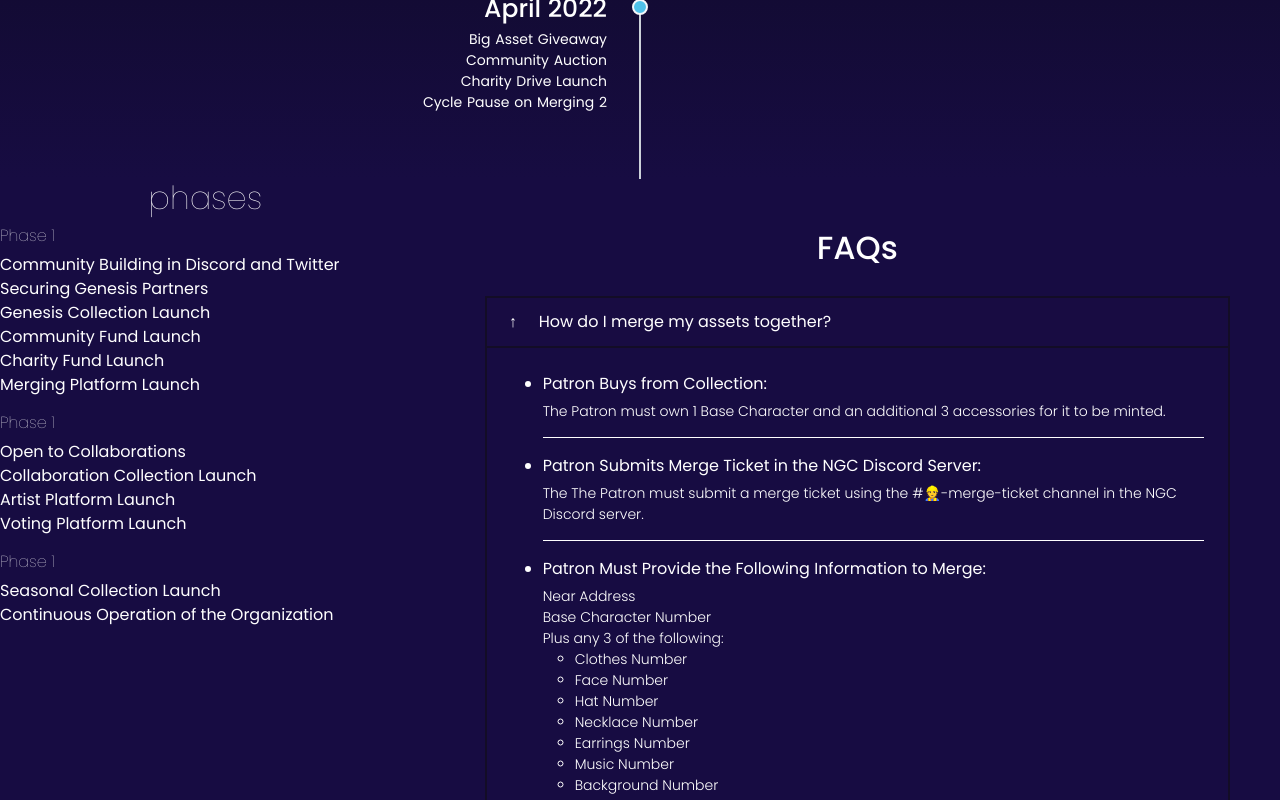
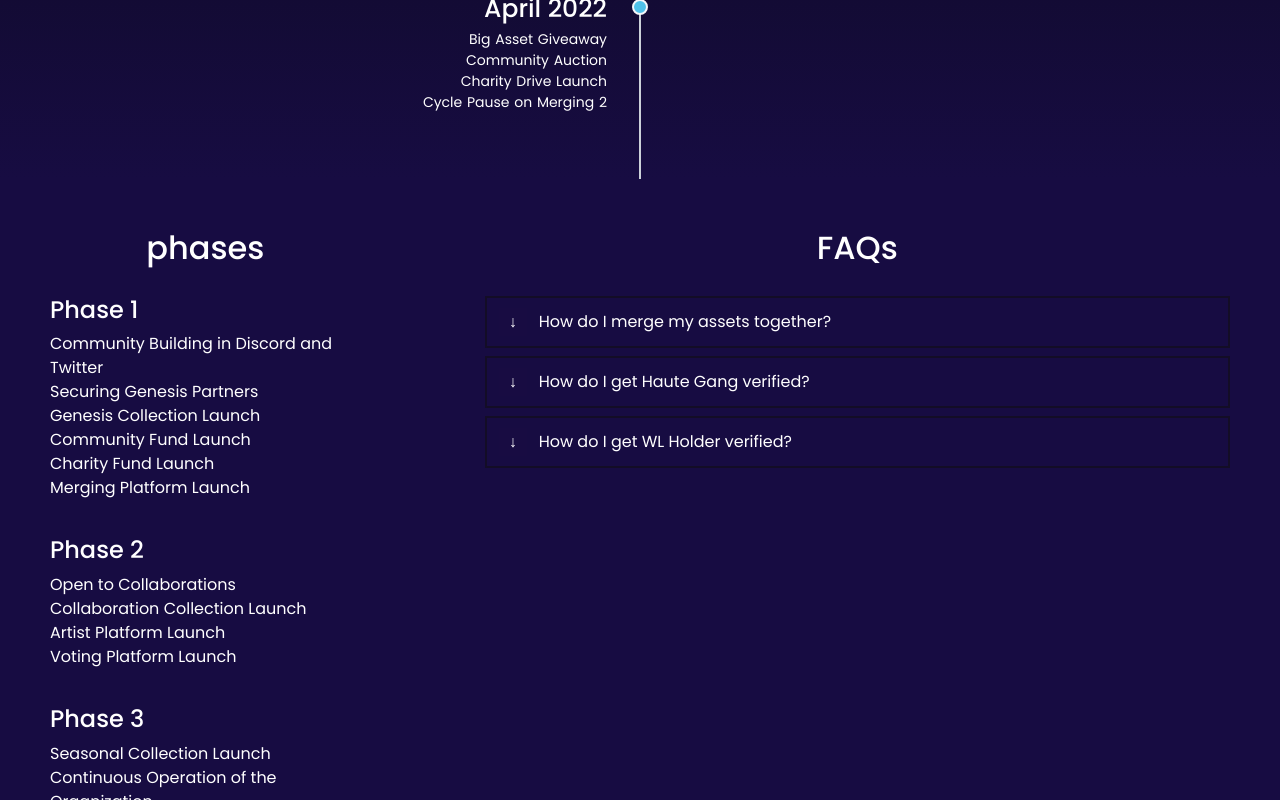
Before and after one commit to fromabby/ngc-landing-page, a React (Create React App) app in the folder frontend/: page / in a window 1280 px wide. Shown: the part 2000-2800 px from the top of the page. Built offline with nearby package versions, Linux system fonts and the light colour scheme; a web font is replaced by a local one.

Commit message:
added phases

```diff
--- a/frontend/src/components/home/Faqs.js
+++ b/frontend/src/components/home/Faqs.js
@@ -15,7 +15,7 @@ const Faqs = () => {
             <Container fluid className='p-0'>
                 <div style={{ background: '#170c42', color: '#fff', padding: '50px' }}>
                     <h3 className="faqs-header">FAQs</h3>
-                    <details open>
+                    <details>
                         <summary>
                             How do I merge my assets together?
                         </summary>
@@ -102,7 +102,7 @@ const Faqs = () => {
                                 <li>
                                 Patron Gets a WL Ticket:<br/>
                                     <p>
-                                    The patron gets a WL Ticket through <a href="https://paras.id/token/x.paras.near::168154">here</a> or through one of our giveaways.
+                                    The patron gets a WL Ticket through <a className="faqs-link" href="https://paras.id/token/x.paras.near::168154">here</a> or through one of our giveaways.
                                     </p>
                                 </li>
                                 <li>
--- a/frontend/src/components/home/Roadmap.js
+++ b/frontend/src/components/home/Roadmap.js
@@ -1,15 +1,15 @@
 import React from 'react'
 import { Container } from 'react-bootstrap'
-// import './roadmap.css'
+import './phases.css'
 
 const Roadmap = () => {
     return (
         <>
             <Container fluid className="p-0">
-                <div>
+                <div className="phases-section">
                     <h3 style={{ color: '#fff', textAlign: 'center' }}>phases</h3>
-                    <div>
-                        <h3 style={{fontSize: '1rem'}}>Phase 1</h3>
+                    <div className="phases">
+                        <h4>Phase 1</h4>
                         <p>
                             Community Building in Discord and Twitter<br />
                             Securing Genesis Partners<br />
@@ -18,88 +18,20 @@ const Roadmap = () => {
                             Charity Fund Launch<br />
                             Merging Platform Launch
                         </p>
-                        <h3 style={{fontSize: '1rem'}}>Phase 1</h3>
+                        <h4>Phase 2</h4>
                         <p>
                             Open to Collaborations<br />
                             Collaboration Collection Launch<br />
                             Artist Platform Launch<br />
                             Voting Platform Launch
                         </p>
-                        <h3 style={{fontSize: '1rem'}}>Phase 1</h3>
+                        <h4>Phase 3</h4>
                         <p>
                             Seasonal Collection Launch<br />
                             Continuous Operation of the Organization
                         </p>
                     </div>
                 </div>
-                {/* <div className="roadmap">
-                    <h1><span>phases</span></h1>
-                    <div className="roadmap-container">
-                        <div className="timeline-block timeline-block-left">
-                            <div className="marker"></div>
-                            <div className="timeline-content">
-                                <h3>Phase 1</h3>
-                                <span>Some work experience</span>
-                                <p>
-                                    Community Building in Discord and Twitter<br />
-                                    Securing Genesis Partners<br />
-                                    Genesis Collection Launch<br />
-                                    Community Fund Launch<br />
-                                    Charity Fund Launch<br />
-                                    Merging Platform Launch
-                                </p>
-                            </div>
-                        </div>
-                        <div className="timeline-block timeline-block-left">
-                            <div className="marker"></div>
-                            <div className="timeline-content">
-                                <h3>Phase 2</h3>
-                                <span>Some work experience</span>
-                                <p>
-                                            Open to Collaborations<br />
-                                    Collaboration Collection Launch<br />
-                                    Artist Platform Launch<br />
-                                    Voting Platform Launch
-                                </p>
-                            </div>
-                        </div>
-
-                        <div className="timeline-block timeline-block-left">
-                            <div className="marker"></div>
-                            <div className="timeline-content">
-                                <h3>Phase 3</h3>
-                                <span>Some work experience</span>
-                                <p>
-                                    Seasonal Collection Launch<br />
-                                    Continuous Operation of the Organization
-                                </p>
-                            </div>
-                        </div>
-                    </div>
-                </div> */}
-                {/* <div>
-                    <h3 style={{ color: '#fff', textAlign: 'center' }}>phases</h3>
-                    <main>
-                        <p>
-                            Community Building in Discord and Twitter<br />
-                            Securing Genesis Partners<br />
-                            Genesis Collection Launch<br />
-                            Community Fund Launch<br />
-                            Charity Fund Launch<br />
-                            Merging Platform Launch
-                        </p>
-                        <p>
-                            Open to Collaborations<br />
-                            Collaboration Collection Launch<br />
-                            Artist Platform Launch<br />
-                            Voting Platform Launch
-                        </p>
-                        <p>
-                            Seasonal Collection Launch<br />
-                            Continuous Operation of the Organization
-                        </p>
-                    </main>
-                </div> */}
             </Container>
         </>
     )
--- a/frontend/src/components/home/faqs.css
+++ b/frontend/src/components/home/faqs.css
@@ -79,3 +79,15 @@ details div ul li p em {
     font-weight: 300;
     font-size: 12px;
 }
+
+.faqs-link {
+    color: inherit;
+    font-weight: 600;
+    text-decoration: none;
+    box-shadow: 0 1px 0 0;
+}
+
+.faqs-link:hover {
+    color: white;
+    box-shadow: 0 3px 0 0;
+}
--- /dev/null
+++ b/frontend/src/components/home/phases.css
@@ -0,0 +1,13 @@
+.phases-section {
+    padding: 50px;
+}
+
+.phases-section h3 {
+    text-align: center;
+    padding-bottom: 20px;
+    font-weight: 500;
+}
+
+.phases p {
+    padding-bottom: 20px;
+}
--- a/frontend/src/components/layout/Header.js
+++ b/frontend/src/components/layout/Header.js
@@ -19,10 +19,9 @@ const Header = () => {
 
                         </Nav>
                         <Nav>
-                            <Nav.Link href="/#idea-section">what we do</Nav.Link>
+                            <Nav.Link href="/">home</Nav.Link>
                             <Nav.Link href="/team">who we are</Nav.Link>
-                            <Nav.Link href="#gallery">gallery</Nav.Link>
-                            <Nav.Link href="#gallery">faqs</Nav.Link>
+                            <Nav.Link href="/gallery" disabled>gallery</Nav.Link>
                             <Nav.Link href="https://paras.id/neargangcouture.near/collections" target="_blank">paras collection</Nav.Link>
                             {/* <Nav.Link eventKey={2} href="#memes">Dank memes</Nav.Link> */}
 
```
